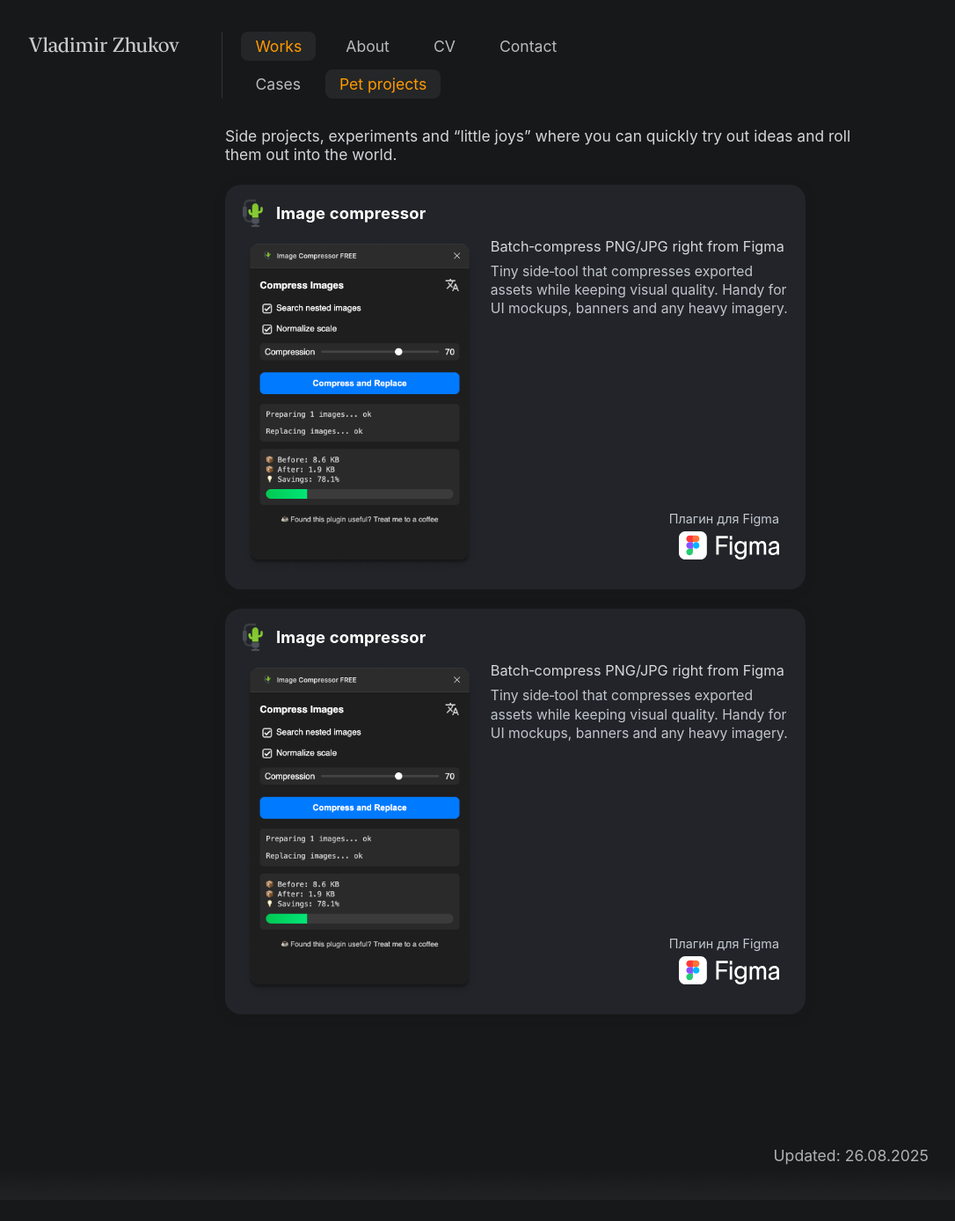
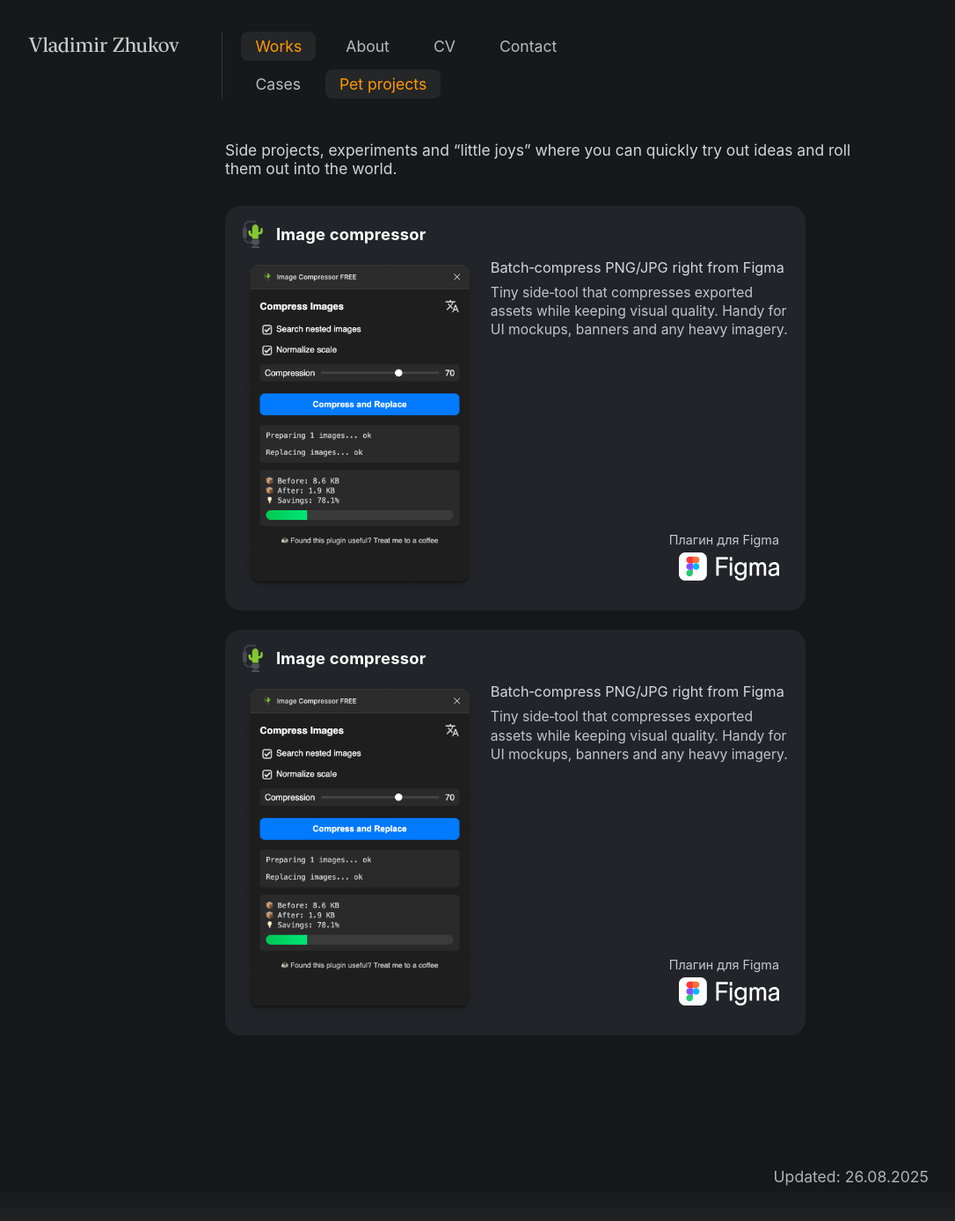
Before and after one commit to uxiscool/experience, a Jekyll site: the page built from pet-projects.md, in a window 1280 px wide. Shown: the whole page at 88% size, without its empty margins (24-1110 px from the left). Built offline with Jekyll 4.4.1, drawn with Linux system fonts in a browser that asks for light colours; before the commit the page ends 1364 px from its top, so only the background shows below that.

Commit message:
Add files via upload

```diff
--- a/css/main.css
+++ b/css/main.css
@@ -256,7 +256,7 @@ body.page-contact>main{ flex:1 0 auto; }
 
 /* Короткое описание раздела */
 .pet-meta{
-  padding:32px 280px 24px 280px;
+  padding:48px 280px 32px 280px;
 }
 
 @media (max-width:980px){ .pet-meta{ padding:0 64px; } }
```
